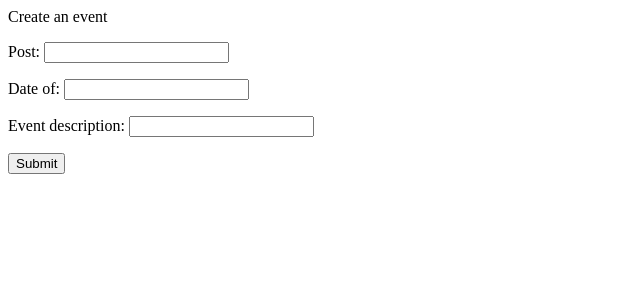
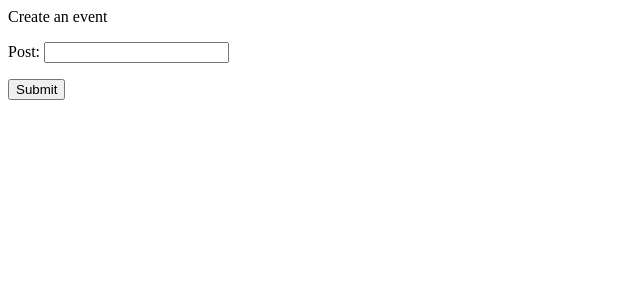
Before and after one commit to atomiak/cs3240-project, a Django app: page /events/ in a window 1280 px wide. Shown: the top 300 px of the page, without its empty margins (0-640 px from the left). Run offline with Django 3.2, Linux system fonts and the light colour scheme; data that the repository does not hold is empty.

Commit message:
got it working on the local side so pushed because might as well

```diff
--- a/events/forms.py
+++ b/events/forms.py
@@ -6,4 +6,4 @@ class EventForm(forms.ModelForm):
 
     class Meta:
         model = Post
-        fields = ('post', 'date', 'date_of', 'event_description',)
+        fields = ('post',)
--- a/events/models.py
+++ b/events/models.py
@@ -11,6 +11,4 @@ class EventFiller(models.Model):
 class Post(models.Model):
     post = models.CharField(max_length=500)
     user = models.ForeignKey(User, on_delete = models.DO_NOTHING)
-    date = models.DateTimeField(auto_now=True)
-    date_of = models.DateTimeField()
-    event_description = models.CharField(max_length=500)
+    date = models.DateTimeField(verbose_name = "Date of creation", default=timezone.now, null=False)
--- a/events/templates/events/index.html
+++ b/events/templates/events/index.html
@@ -15,6 +15,7 @@
         <h2> {{ text }}</h2>
         {% for post in posts %}
                 <h1>{{ post.post }}</h1>
-                <p> Posted by {{ post.user.get_full_name }}
+                <p> Posted by {{ post.user.get_full_name }} </p>
+                <p> Date {{ post.date }} </p>
         {% endfor %}
 </div>
```
Also changed, not shown: events/migrations/0003_auto_20201021_0036.py (added), events/migrations/0004_auto_20201021_1711.py (added), events/migrations/0005_auto_20201021_1729.py (added), events/migrations/0006_auto_20201021_1738.py (added).
